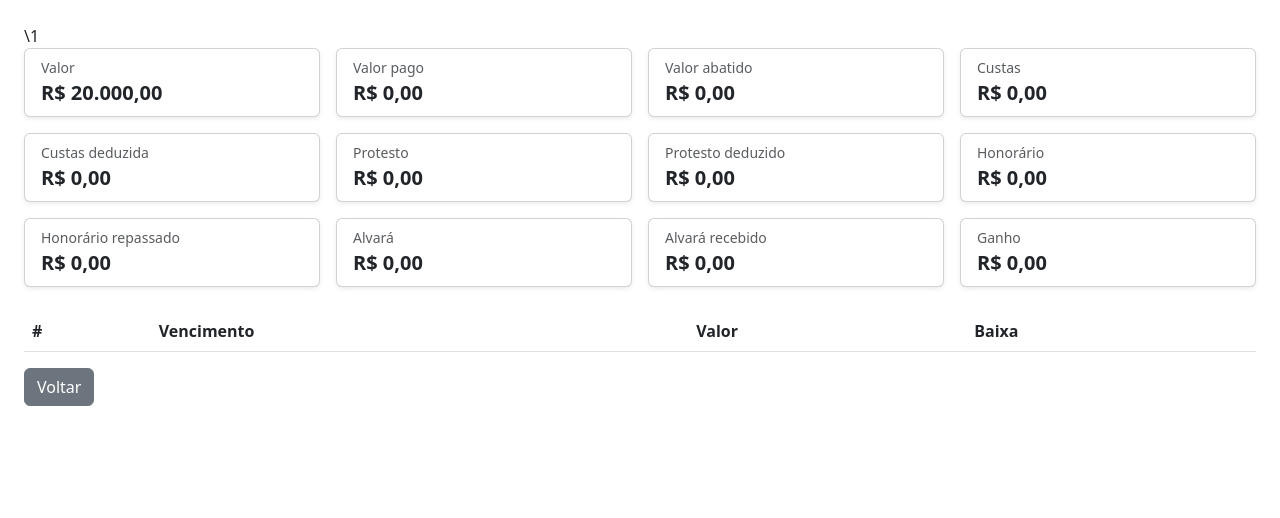
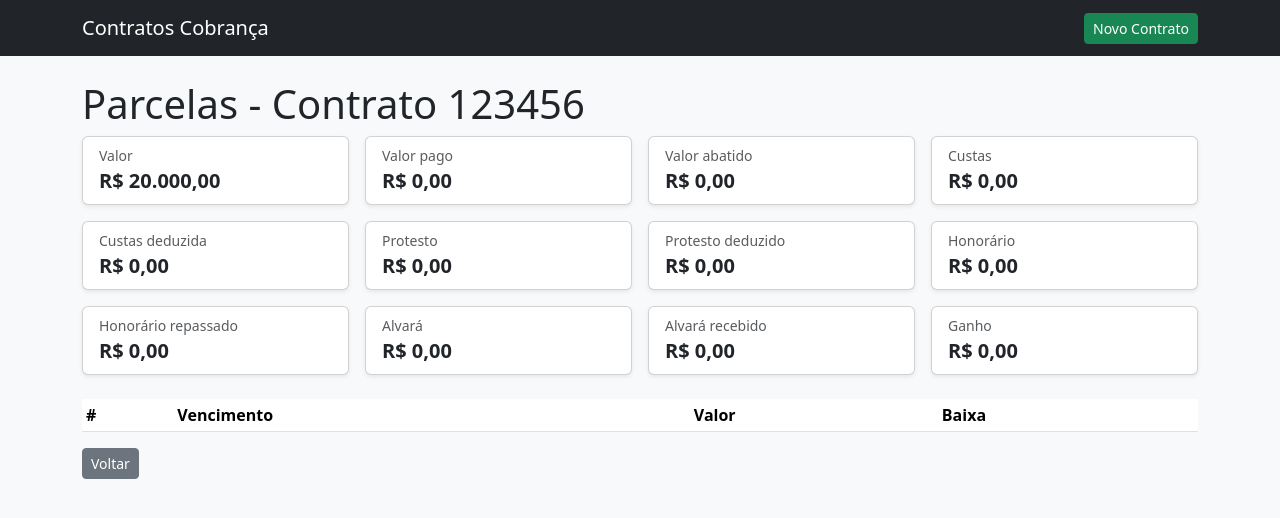
Before and after one commit to felipe4128/novo_contratos_cobranca, a Flask app: page /parcelas/2 in a window 1280 px wide. Shown: the top 518 px of the page. Run offline with Flask 3, Linux system fonts and the light colour scheme; lists and menus that the app fills with data are empty; some libraries are stand-ins or nearby versions.

Commit message:
Add filtro fmtdate + rota parcelas envia 'parcelas' e 'parcels' + template robusto

```diff
--- a/app.py
+++ b/app.py
@@ -288,6 +288,26 @@ def ver_parcelas(id):
     )
 
 
+
+
+# --- Baixar parcela (POST) ---
+@app.post('/contrato/<int:contrato_id>/parcela/<int:parcela_id>/baixar', endpoint='baixar_parcela')
+def baixar_parcela(contrato_id, parcela_id):
+    p = Parcela.query.filter_by(id=parcela_id, contrato_id=contrato_id).first_or_404()
+    hoje = date.today()
+
+    if hasattr(p, 'baixa'):
+        p.baixa = hoje
+    elif hasattr(p, 'baixado_em'):
+        p.baixado_em = hoje
+    elif hasattr(p, 'pago_em'):
+        p.pago_em = hoje
+
+    db.session.commit()
+    return redirect(url_for('ver_parcelas', id=contrato_id))
+# --- fim baixar parcela ---
+
+
 if __name__ == '__main__':
     # create tables on startup
     with app.app_context():
--- a/templates/parcelas.html
+++ b/templates/parcelas.html
@@ -1,9 +1,6 @@
-<!doctype html>
-<html lang="pt-br">
-<head><meta charset="utf-8"><title>Parcelas</title>
-<link href="https://cdn.jsdelivr.net/npm/bootstrap@5.3.0/dist/css/bootstrap.min.css" rel="stylesheet"></head>
-<body class="p-4">
-\1
+{% extends "base.html" %}
+{% block content %}
+<h1>Parcelas - Contrato {{ contrato.contrato or contrato.numero or contrato.id }}</h1>
 
 <div class="row row-cols-2 row-cols-md-4 g-3 mb-4">
   {% macro card(label, val) -%}
@@ -31,23 +28,33 @@
   {{ card('Ganho', resumo.ganho) }}
 </div>
 
-
-<table class="table">
+<table class="table table-sm">
   <thead>
-<tr><th>#</th><th>Vencimento</th><th>Valor</th><th>Baixa</th></tr>
+    <tr>
+      <th>#</th>
+      <th>Vencimento</th>
+      <th>Valor</th>
+      <th>Baixa</th>
+    </tr>
   </thead>
   <tbody>
-{% for p in parcels %}
+    {% set lista = parcelas if parcelas is defined else parcels %}
+    {% for p in lista %}
+      {% set data_baixa = p.baixa or p.baixado_em or p.pago_em %}
       <tr>
-<td>{{ p.numero }}</td>
-<td>{{ p.due_date.strftime('%d/%m/%Y') }}</td>
-<td>{{ p.value }}</td>
+        <td>{{ p.numero or loop.index }}</td>
+        <td>{{ p.vencimento|fmtdate if 'fmtdate' in globals() else (p.vencimento.strftime('%d/%m/%Y') if p.vencimento) }}</td>
+        <td>R$ {{ p.valor|brl }}</td>
         <td>
-  {% if p.baixa %}
-    <span class="text-success">Baixada em {{ p.data_baixa.strftime('%d/%m/%Y') }}</span>
+          {% if data_baixa %}
+            {% if 'fmtdate' in globals() %}
+              Baixada em {{ data_baixa|fmtdate }}
             {% else %}
-    <form action="{{ url_for('baixar_parcela', contrato_id=contrato.id, parcela_id=p.id) }}" method="post">
-      <button class="btn btn-sm btn-primary">Dar Baixa</button>
+              Baixada
+            {% endif %}
+          {% else %}
+            <form action="{{ url_for('baixar_parcela', contrato_id=contrato.id, parcela_id=p.id) }}" method="post" style="display:inline">
+              <button class="btn btn-primary btn-sm">Dar Baixa</button>
             </form>
           {% endif %}
         </td>
@@ -55,5 +62,6 @@
     {% endfor %}
   </tbody>
 </table>
-<a href="{{ url_for('index') }}" class="btn btn-secondary">Voltar</a>
-</body></html>
+
+<a href="{{ url_for('index') }}" class="btn btn-secondary btn-sm">Voltar</a>
+{% endblock %}
```
Also changed, not shown: ADD_TO_app_py_baixar_parcela.txt (added, +20 -0 lines), app_route_example.py (added, +20 -0 lines). Lines whose indentation alone changed are shown as unchanged.
